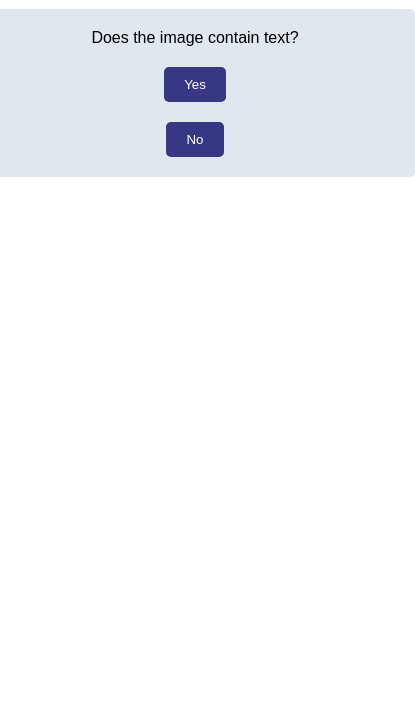
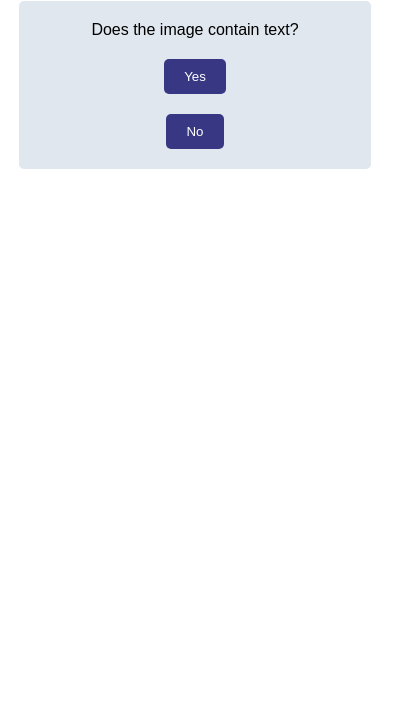
Before and after one commit to FanshaweOERDesign/alt-text-advisor, a plain HTML site: page index.html in a window 390 px wide. Shown: the part 129-844 px from the top of the page, 415 px wide, since content can reach past the window. Drawn offline with Linux system fonts and the light colour scheme.

Commit message:
Update style.css

```diff
--- a/style.css
+++ b/style.css
@@ -3,6 +3,11 @@
     --secondary-color: rgb(22, 66, 46);
     --background-color: rgb(224, 231, 238);
     --result-background-color: rgb(183, 213, 204);
+}
+body {
+    width: 100%;
+    height: 100vh;
+    margin: 0;
 }
 
 #app {
@@ -26,7 +31,7 @@ code {
     opacity: 0;
     padding: 20px;
     border-radius: 5px;
-    width: 400px;
+    width: 30%;
     font-family:Arial, Helvetica, sans-serif;
     animation: fadeIn 1s forwards;
 }
@@ -76,3 +81,13 @@ button:disabled {
     color: white;
     cursor: default;
 }
+
+@media screen and (max-width: 768px) {
+    .question, .result {
+        width: 80%;
+    }
+
+    body{
+      overflow-x: hidden;
+    }
+}
```
